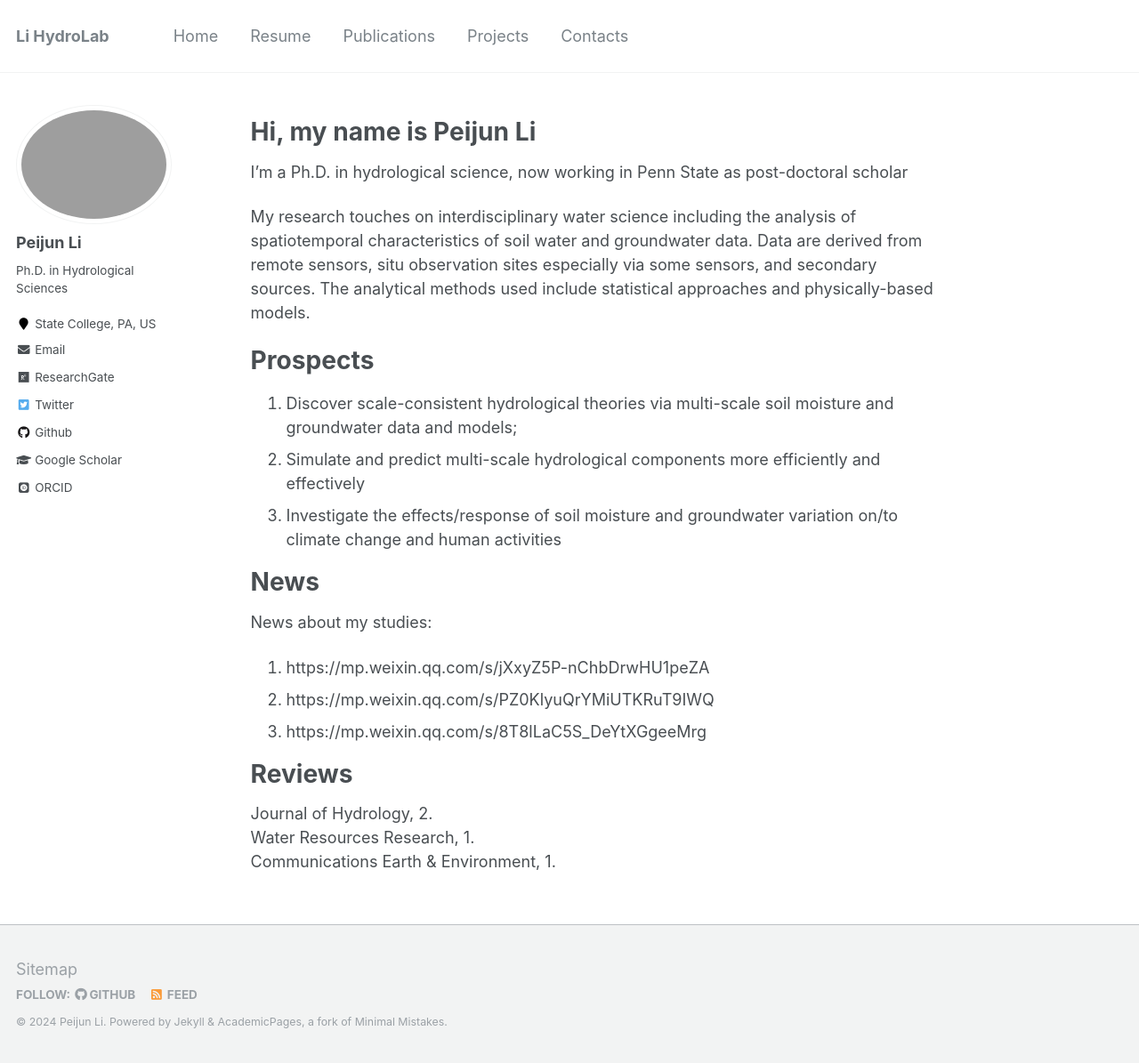
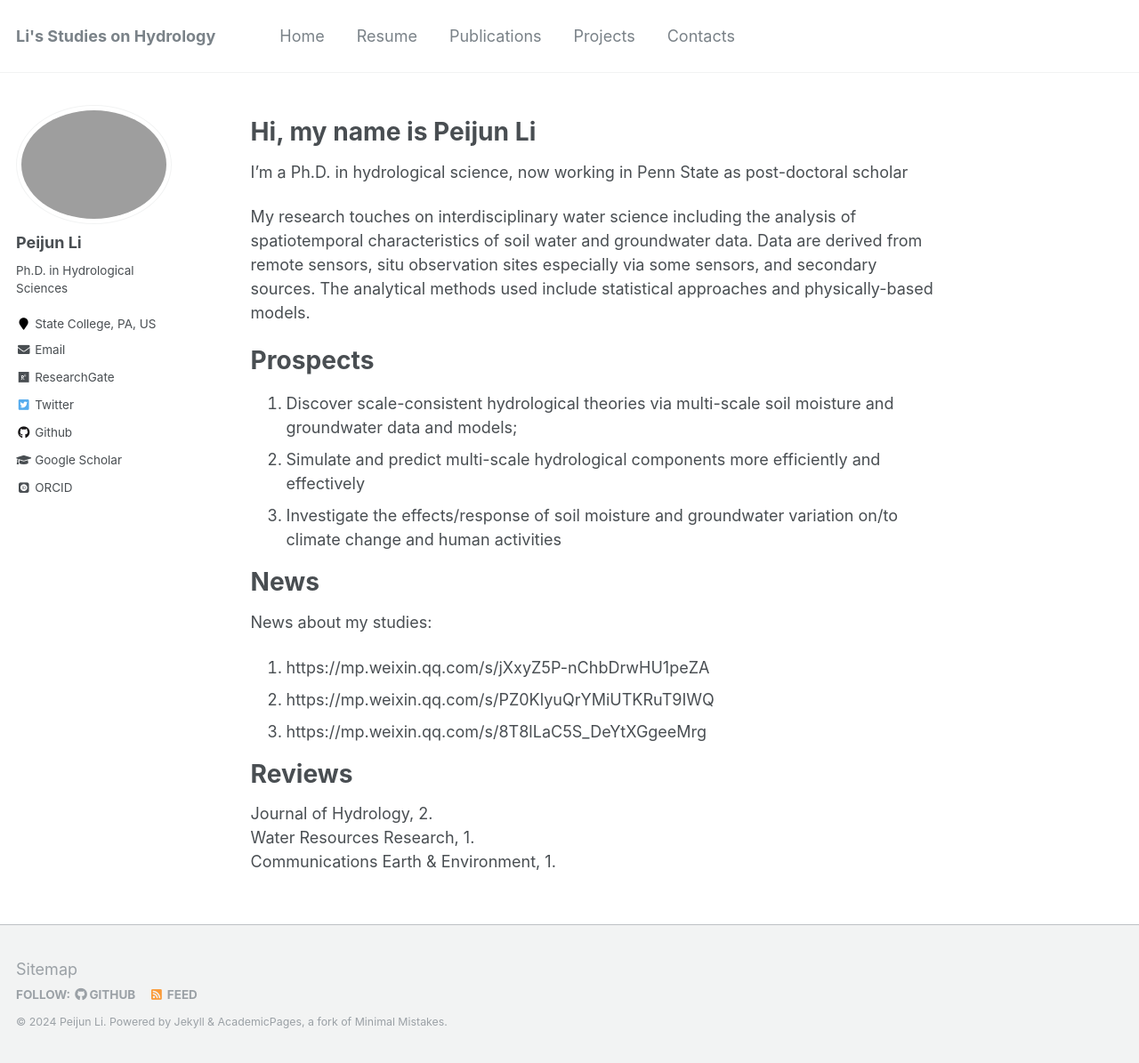
Before and after one commit to PercyLeeMaxWell/PercyLeeMaxWell.github.io, a Jekyll site: the page built from _pages/about.md, in a window 1280 px wide and 1195 px high. Shown: the whole window at 89% size. Built offline with Jekyll 4.4.1, drawn with Linux system fonts in a browser that asks for light colours; some web fonts are replaced.

Commit message:
revise the name of titile

```diff
--- a/_config.yml
+++ b/_config.yml
@@ -5,7 +5,7 @@
 
 # Site Settings
 locale                   : "en-US"
-title                    : "Li HydroLab"
+title                    : "Li's Studies on Hydrology"
 title_separator          : "-"
 name                     : &name "Peijun Li"
 description              : &description "personal description"
```
